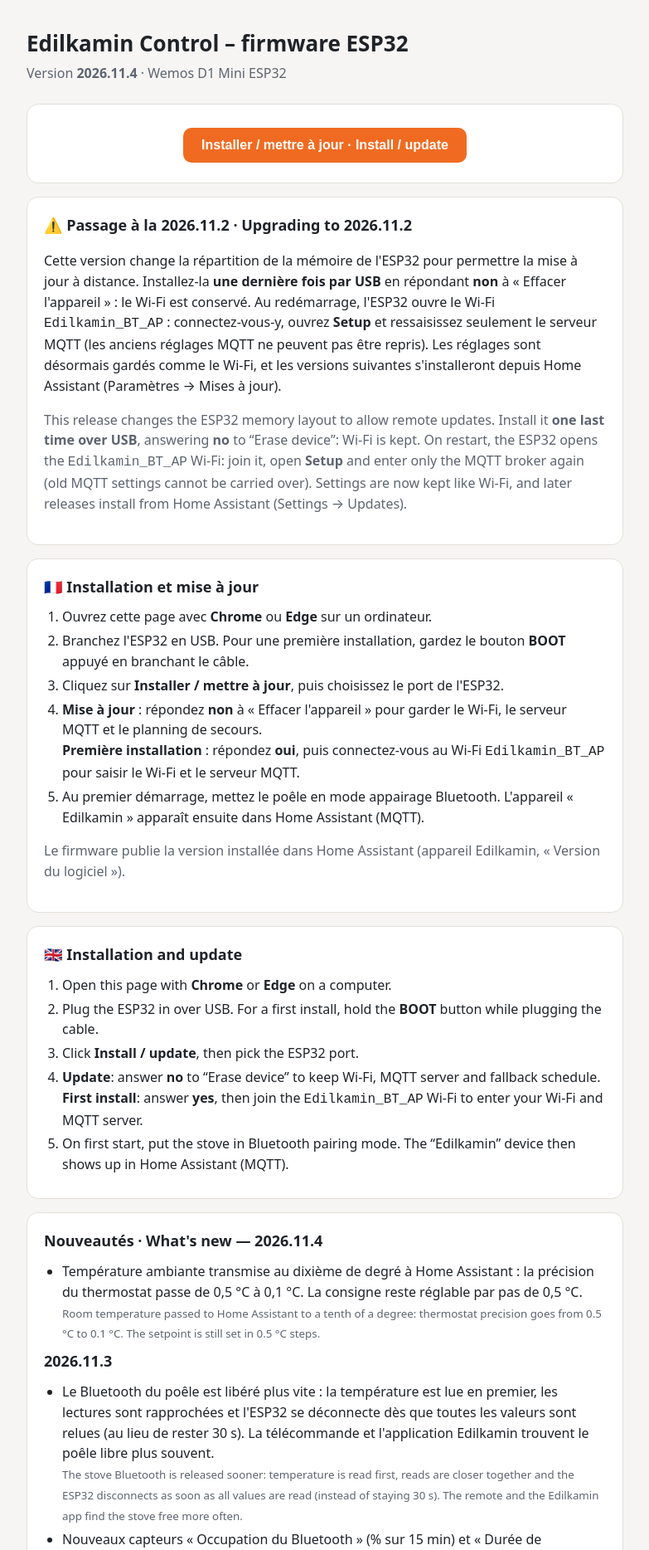
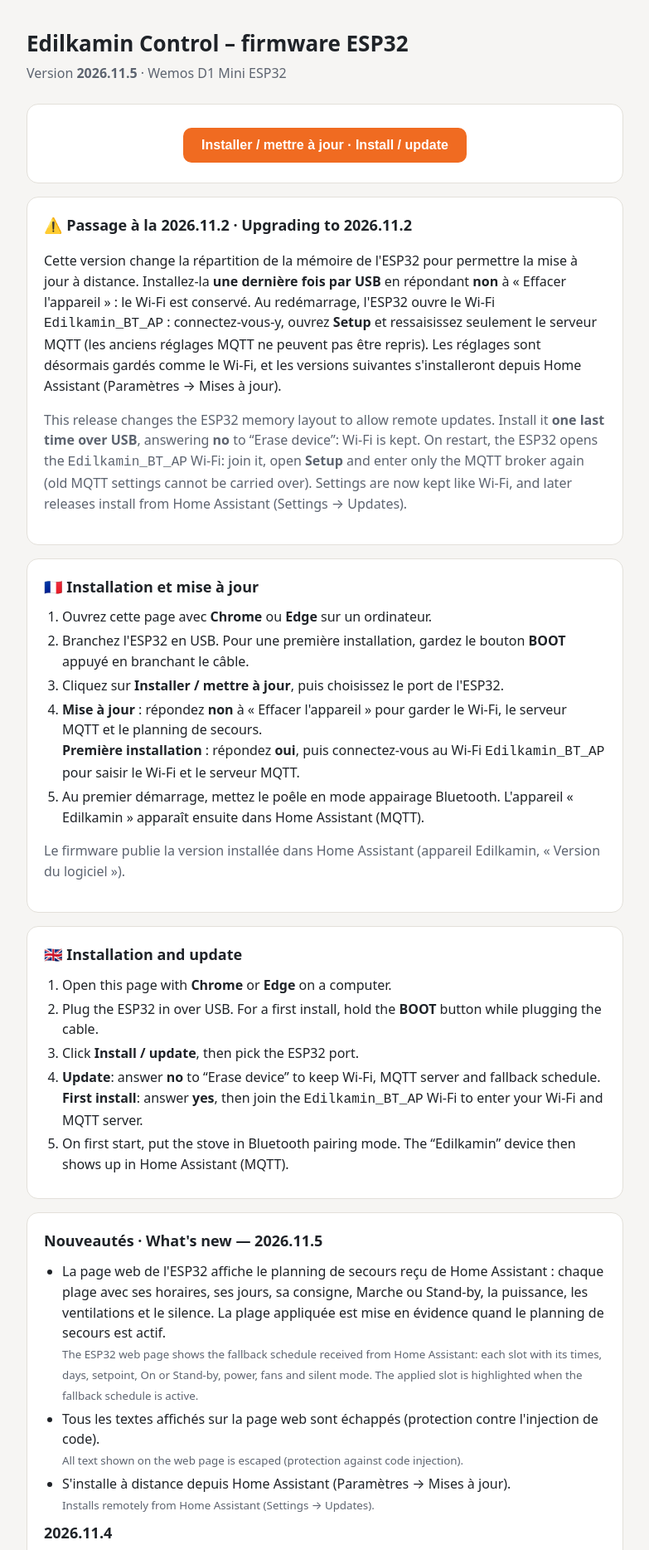
Before and after one commit to akoonet-homeassistant/edilkamin_control, a plain HTML site: page webflash/index.html in a window 1280 px wide. Shown: the top 1868 px of the page at 83% size, without its empty margins (248-1031 px from the left). Drawn offline with Linux system fonts and the light colour scheme.

Commit message:
Add files via upload

```diff
--- a/webflash/index.html
+++ b/webflash/index.html
@@ -28,7 +28,7 @@
 <body>
 <main>
   <h1>Edilkamin Control – firmware ESP32</h1>
-  <p class="ver">Version <b id="v">2026.11.4</b> · Wemos D1 Mini ESP32</p>
+  <p class="ver">Version <b id="v">2026.11.5</b> · Wemos D1 Mini ESP32</p>
 
   <section>
     <div class="install">
@@ -72,7 +72,16 @@
   </section>
 
   <section>
-    <h2>Nouveautés · What's new — 2026.11.4</h2>
+    <h2>Nouveautés · What's new — 2026.11.5</h2>
+    <ul>
+      <li>La page web de l'ESP32 affiche le planning de secours reçu de Home Assistant : chaque plage avec ses horaires, ses jours, sa consigne, Marche ou Stand-by, la puissance, les ventilations et le silence. La plage appliquée est mise en évidence quand le planning de secours est actif.<br>
+        <small>The ESP32 web page shows the fallback schedule received from Home Assistant: each slot with its times, days, setpoint, On or Stand-by, power, fans and silent mode. The applied slot is highlighted when the fallback schedule is active.</small></li>
+      <li>Tous les textes affichés sur la page web sont échappés (protection contre l'injection de code).<br>
+        <small>All text shown on the web page is escaped (protection against code injection).</small></li>
+      <li>S'installe à distance depuis Home Assistant (Paramètres → Mises à jour).<br>
+        <small>Installs remotely from Home Assistant (Settings → Updates).</small></li>
+    </ul>
+    <h2>2026.11.4</h2>
     <ul>
       <li>Température ambiante transmise au dixième de degré à Home Assistant : la précision du thermostat passe de 0,5 °C à 0,1 °C. La consigne reste réglable par pas de 0,5 °C.<br>
         <small>Room temperature passed to Home Assistant to a tenth of a degree: thermostat precision goes from 0.5 °C to 0.1 °C. The setpoint is still set in 0.5 °C steps.</small></li>
--- a/webflash/ota.json
+++ b/webflash/ota.json
@@ -1,7 +1,7 @@
 {
-  "version": "2026.11.4",
+  "version": "2026.11.5",
   "url": "firmware.bin",
-  "md5": "e48c725afac89f69a92fb3b5b9fa36dc",
+  "md5": "b703202882534c93b522ae7779f422ff",
   "release_url": "https://akoonet-homeassistant.github.io/edilkamin_control/webflash/",
-  "summary": "Température ambiante transmise au dixième de degré à Home Assistant (précision du thermostat 0,1 °C au lieu de 0,5 °C). La consigne reste réglable par pas de 0,5 °C."
+  "summary": "La page web de l'ESP32 affiche le planning de secours reçu de Home Assistant (plages, jours, consigne, mode, puissance, ventilations, silence) et échappe tous les textes affichés."
 }
```
Also changed, not shown: webflash/manifest.json, 1 other file.
